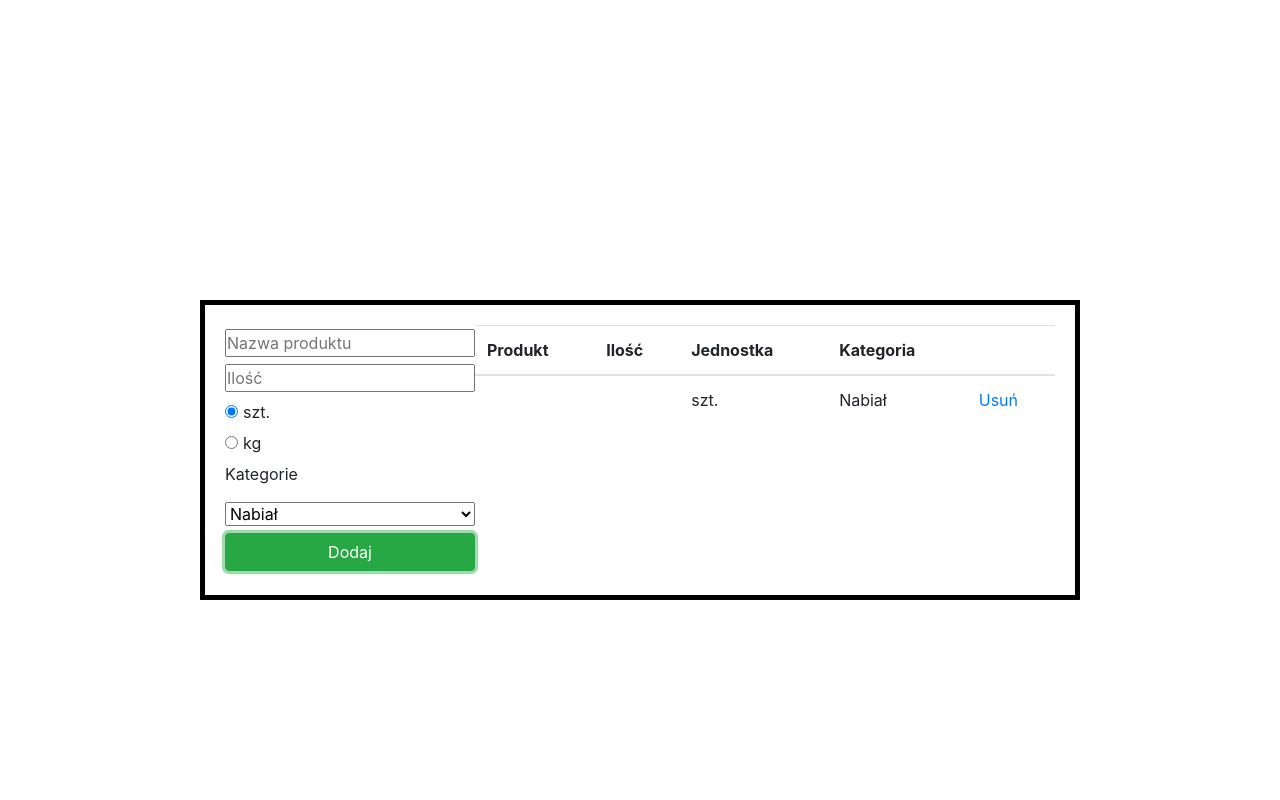
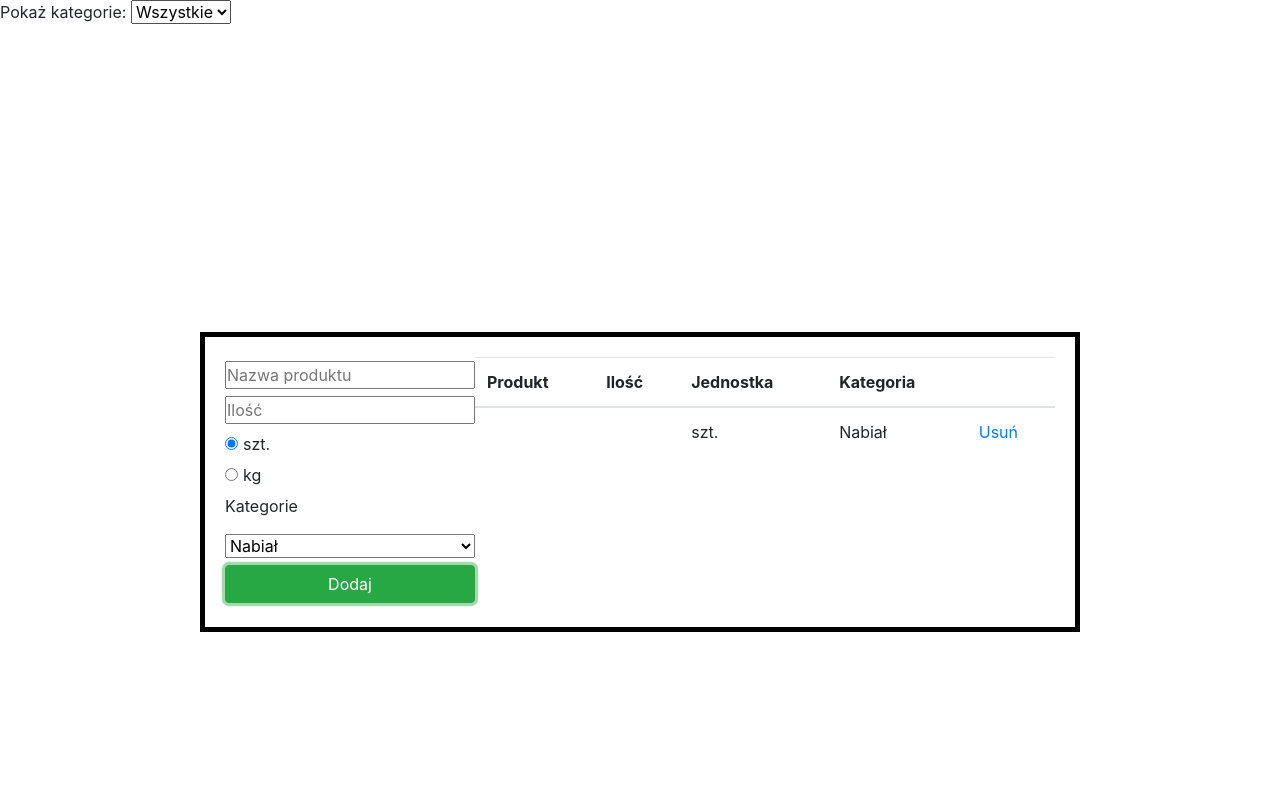
Before and after one commit to greesik/shopping-list, a website built with webpack: page app/index.html in a window 1280 px wide. Both pictures are taken after a click on the button "Dodaj". Shown: the top 800 px of the page. Built offline with nearby package versions, Linux system fonts and the light colour scheme.

Commit message:
category selector created

```diff
--- a/app/index.html
+++ b/app/index.html
@@ -9,6 +9,10 @@
     <link rel="stylesheet" href="https://stackpath.bootstrapcdn.com/bootstrap/4.2.1/css/bootstrap.min.css" integrity="sha384-GJzZqFGwb1QTTN6wy59ffF1BuGJpLSa9DkKMp0DgiMDm4iYMj70gZWKYbI706tWS" crossorigin="anonymous">
 </head>
 <body>
+    <label for="show-categories">Pokaż kategorie:</label>
+    <select name="show-categories" id="show-categories">
+        <option value="all">Wszystkie</option>
+    </select>
     <div class="list">
         <form action="" class="form">
             <input type="text" id="item" placeholder="Nazwa produktu">
--- a/app/js/app.js
+++ b/app/js/app.js
@@ -10,6 +10,8 @@ let pieceCounter = 0;
 let weightCounter = 0;
 let rows = document.querySelectorAll("tr");
 let overall = document.querySelector(".overall");
+let showCategories = document.querySelector("#show-categories");
+let arrCategories = [];
 
 addButton.addEventListener("click", function(){
 
@@ -42,7 +44,7 @@ addButton.addEventListener("click", function(){
         });
     }
 
-    rows.forEach(function(elem, i) {
+    rows.forEach(function() {
         if (unit.innerText === "szt.") {
             pieceCounter = pieceCounter + parseInt(quantity.innerText);
         } else if (unit.innerText === "kg") {
@@ -50,5 +52,35 @@ addButton.addEventListener("click", function(){
         }
     });
 
+    rows.forEach(function(){
+        if (!arrCategories.includes(category.innerText)){
+            arrCategories.push(category.innerText);
+            let option = document.createElement("option");
+            option.innerHTML = arrCategories[arrCategories.length - 1];
+            showCategories.appendChild(option);
+        }
+    });
+
+    showCategories.addEventListener("change", function(event){
+        // noinspection JSUnresolvedVariable
+        console.log(event.target.value);
+        category.parentElement.style.display = "none";
+        if (category.innerText === event.target.value) {
+            rows.forEach(function(elem, i){
+                // noinspection JSUnresolvedVariable
+                category.parentElement.style.display = "table-row";
+            })
+            } else { // noinspection JSUnresolvedVariable
+            if (event.target.value === "all") {
+                rows.forEach(function(elem, i){
+                    // noinspection JSUnresolvedVariable
+                    category.parentElement.style.display = "table-row";
+                })
+            }
+        }
+    });
+
+
+
     overall.innerText = `W sumie planujemy zakupić ${pieceCounter} sztuk i ${weightCounter} kilogramów towaru.`;
 });
```
Also changed, not shown: 1 other file.
